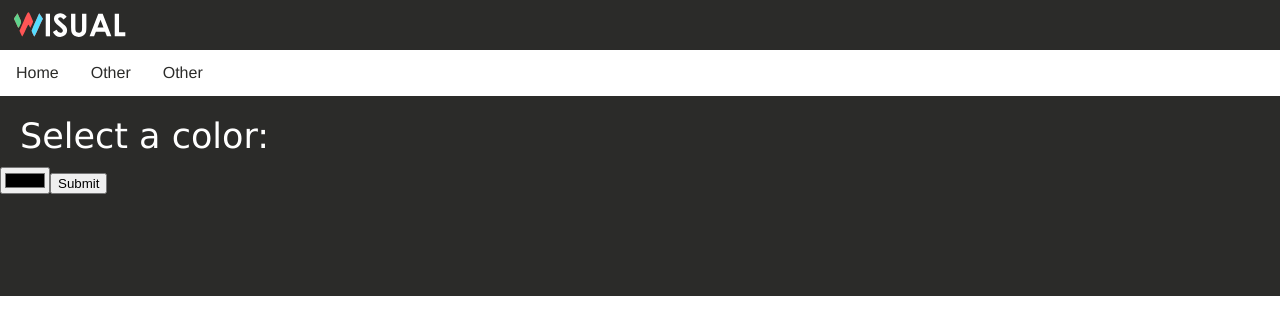
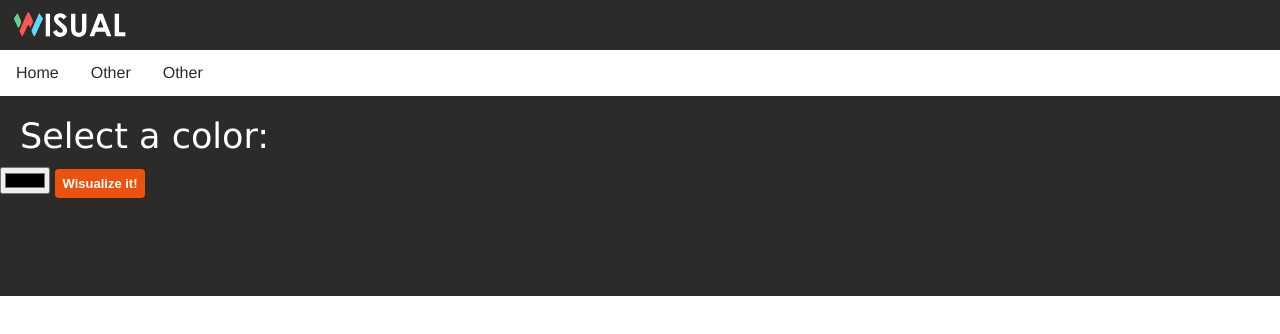
Before and after one commit to osmanvee/Wisual, a React (Create React App) app: page / in a window 1280 px wide. Shown: the top 334 px of the page. Built offline with nearby package versions, Linux system fonts and the light colour scheme.

Commit message:
Editing submission

```diff
--- a/src/Displayers/ColorGenerator.js
+++ b/src/Displayers/ColorGenerator.js
@@ -2,11 +2,14 @@ import React from 'react';
 import logo from '../logo.svg';
 import '../App.css';
 import '../index.css';
+
 import DisplayColour from './DisplayColour';
 import {convertHexToRed, convertHexToGreen, convertHexToBlue, rgbToHex, HextoRGBvalues} from '../Modifiers/conversion';
 import {hexAddModifier, hexSubtractModifier, generateComplementaryColor} from '../Modifiers/modifier';
 import { isDark } from '../Modifiers/colorTester';
 import GenerateUI from './UIGenerator';
+
+
 
 
 function GenerateColors(props) {
@@ -26,16 +29,19 @@ function GenerateColors(props) {
 
 
     return (
+        <div>
         <div className="mainItem">
         <div className="generated-colors">
-            {div}
+            <div className="colorItem">{div} </div>
             {div2}
             {div3}
         </div>
 
         <GenerateUI color1={props.color} color2={generateComplementaryColor(props.color)} color3={ hexAddModifier(props.color, 40, 40, 40)} />
+
         </div>
 
+        </div>
     );
 }
 
--- a/src/index.css
+++ b/src/index.css
@@ -79,19 +79,26 @@ code {
   font-family: Century Gothic, Verdana;
 }
 
-.input [type=submit] {
-  background-color: #4CAF50;
+.input2{
+  border-radius: 4px;
+  background-color: #ed510e;
   border: none;
   color: white;
-  padding: 16px 32px;
-  text-decoration: none;
-  margin: 4px 2px;
+  text-align: center;
+  font-size: 28px;
+  padding: 7px;
+  width: 90px;
+  transition: all 0.5s;
   cursor: pointer;
+  margin: 5px;
+  font-size: 13px;
+  font-weight: bold;
+
 }
 
 .generated-colors {
   display: flex;
-  background: cyan;
+  background: white;
   padding-top: 20px;
   padding-bottom: 20px;
   padding-left: 20px;
--- a/src/refLogin.js
+++ b/src/refLogin.js
@@ -40,7 +40,9 @@ class LoginForm extends React.Component {
             name="favcolor"
             ref={(input) => this.input = input}
           />
-           <input type="submit" value="Submit" />
+
+           <input className="input2" type="submit" value="Wisualize it!" />
+
         </form>
         {div}
 
```
Also changed, not shown: src/circle.css (deleted).
